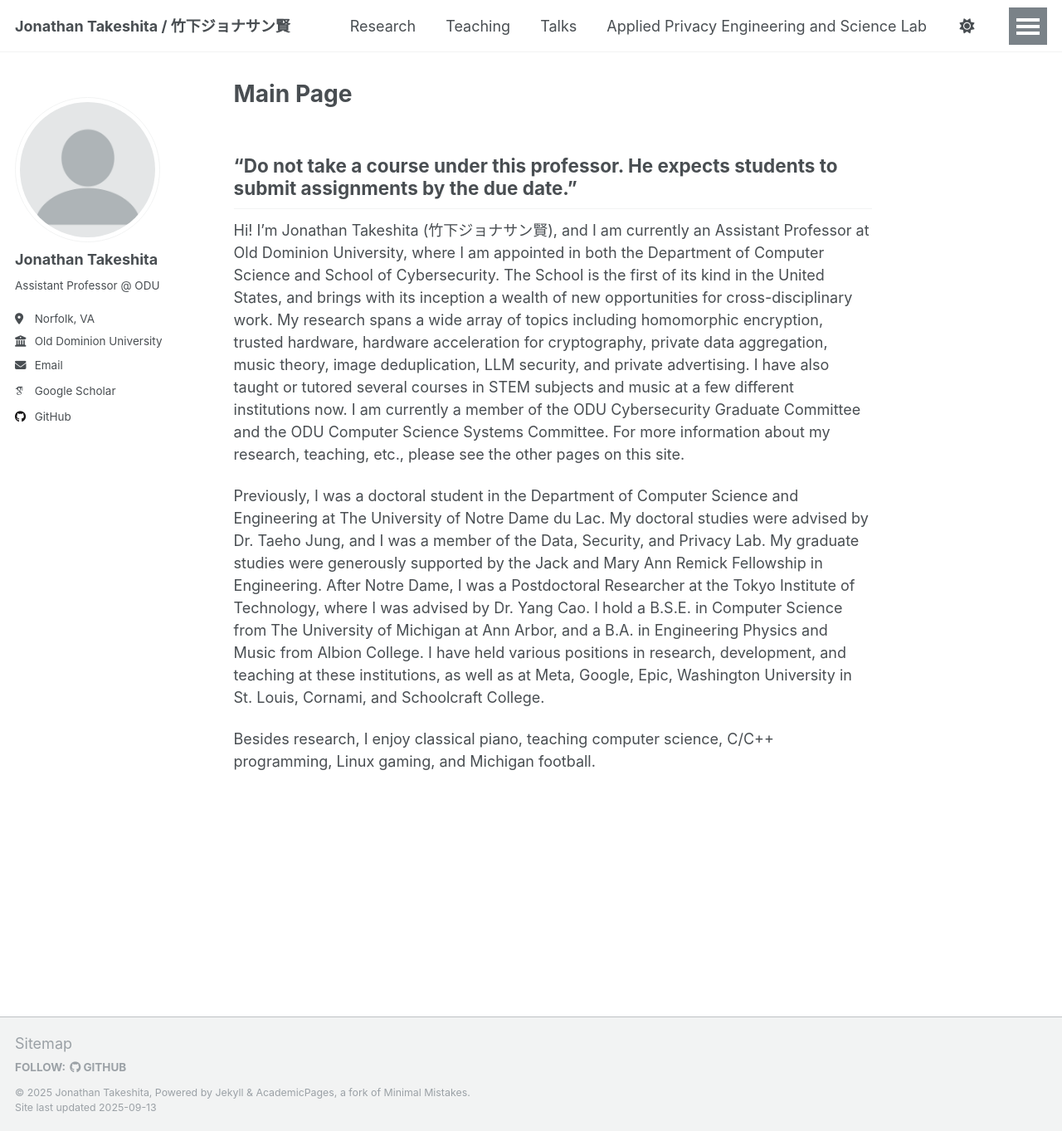
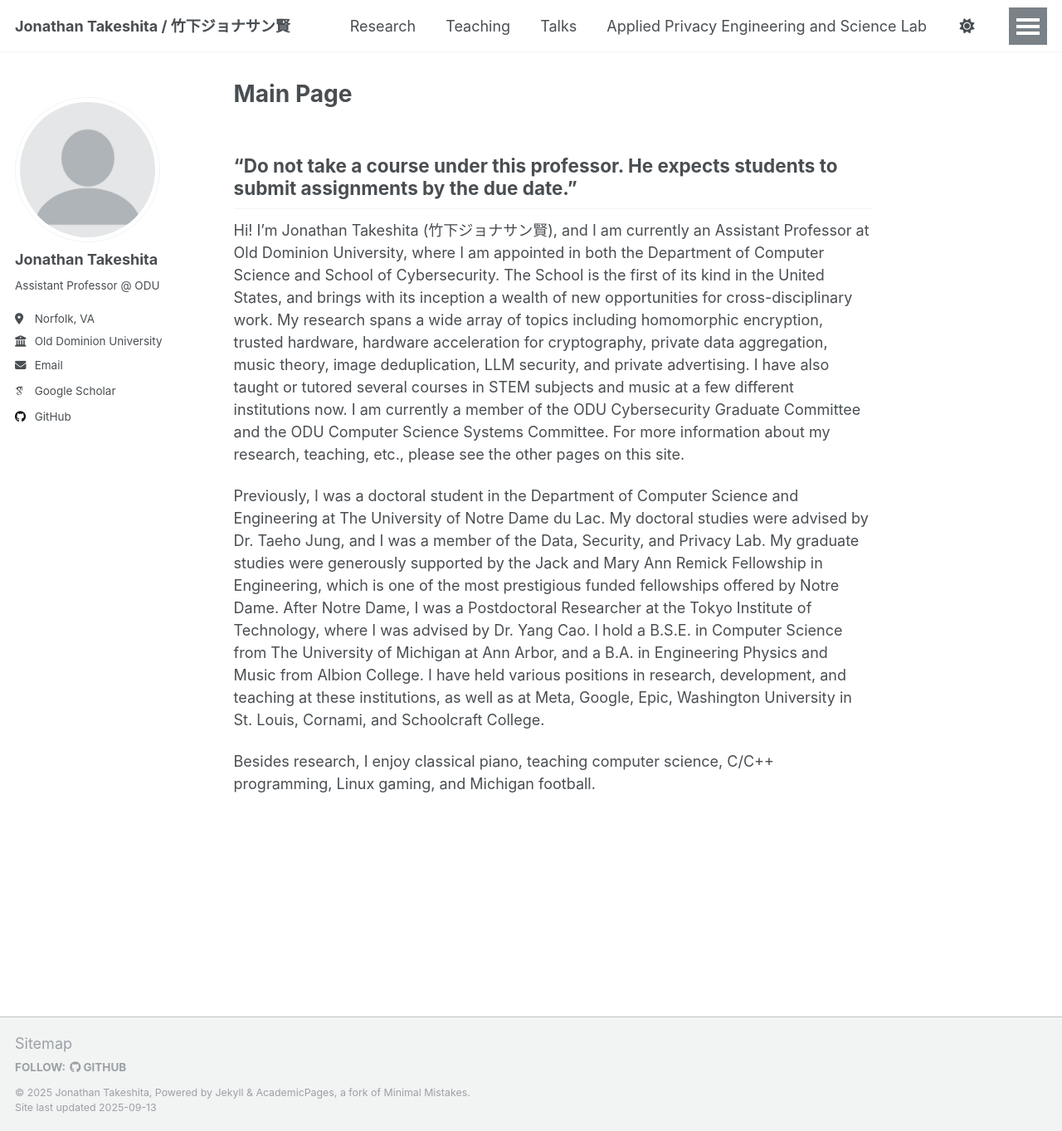
Before and after one commit to jtakeshi/jtakeshi.github.io, a Jekyll site: the page built from _pages/about.md, in a window 1280 px wide and 1363 px high. Shown: the whole window at 83% size. Built offline with Jekyll 4.4.1, drawn with Linux system fonts in a browser that asks for light colours; some web fonts are replaced; a script that is not in the unit is left out.

Commit message:
Update about.md

```diff
--- a/_pages/about.md
+++ b/_pages/about.md
@@ -13,6 +13,6 @@ redirect_from:
 Hi! I’m Jonathan Takeshita (竹下ジョナサン賢), and I am currently an Assistant Professor at Old Dominion University, where I am appointed in both the Department of Computer Science and School of Cybersecurity. The School is the first of its kind in the United States, and brings with its inception a wealth of new opportunities for cross-disciplinary work. My research spans a wide array of topics including homomorphic encryption, trusted hardware, hardware acceleration for cryptography, private data aggregation, music theory, image deduplication, LLM security, and private advertising. I have also taught or tutored several courses in STEM subjects and music at a few different institutions now. I am currently a member of the ODU Cybersecurity Graduate Committee and the ODU Computer Science Systems Committee. For more information about my research, teaching, etc., please see the other pages on this site.
 
 
-Previously, I was a doctoral student in the Department of Computer Science and Engineering at The University of Notre Dame du Lac. My doctoral studies were advised by Dr. Taeho Jung, and I was a member of the Data, Security, and Privacy Lab. My graduate studies were generously supported by the Jack and Mary Ann Remick Fellowship in Engineering. After Notre Dame, I was a Postdoctoral Researcher at the Tokyo Institute of Technology, where I was advised by Dr. Yang Cao. I hold a B.S.E. in Computer Science from The University of Michigan at Ann Arbor, and a B.A. in Engineering Physics and Music from Albion College. I have held various positions in research, development, and teaching at these institutions, as well as at Meta, Google, Epic, Washington University in St. Louis, Cornami, and Schoolcraft College.
+Previously, I was a doctoral student in the Department of Computer Science and Engineering at The University of Notre Dame du Lac. My doctoral studies were advised by Dr. Taeho Jung, and I was a member of the Data, Security, and Privacy Lab. My graduate studies were generously supported by the Jack and Mary Ann Remick Fellowship in Engineering, which is one of the most prestigious funded fellowships offered by Notre Dame. After Notre Dame, I was a Postdoctoral Researcher at the Tokyo Institute of Technology, where I was advised by Dr. Yang Cao. I hold a B.S.E. in Computer Science from The University of Michigan at Ann Arbor, and a B.A. in Engineering Physics and Music from Albion College. I have held various positions in research, development, and teaching at these institutions, as well as at Meta, Google, Epic, Washington University in St. Louis, Cornami, and Schoolcraft College.
 
 Besides research, I enjoy classical piano, teaching computer science, C/C++ programming, Linux gaming, and Michigan football.
```
